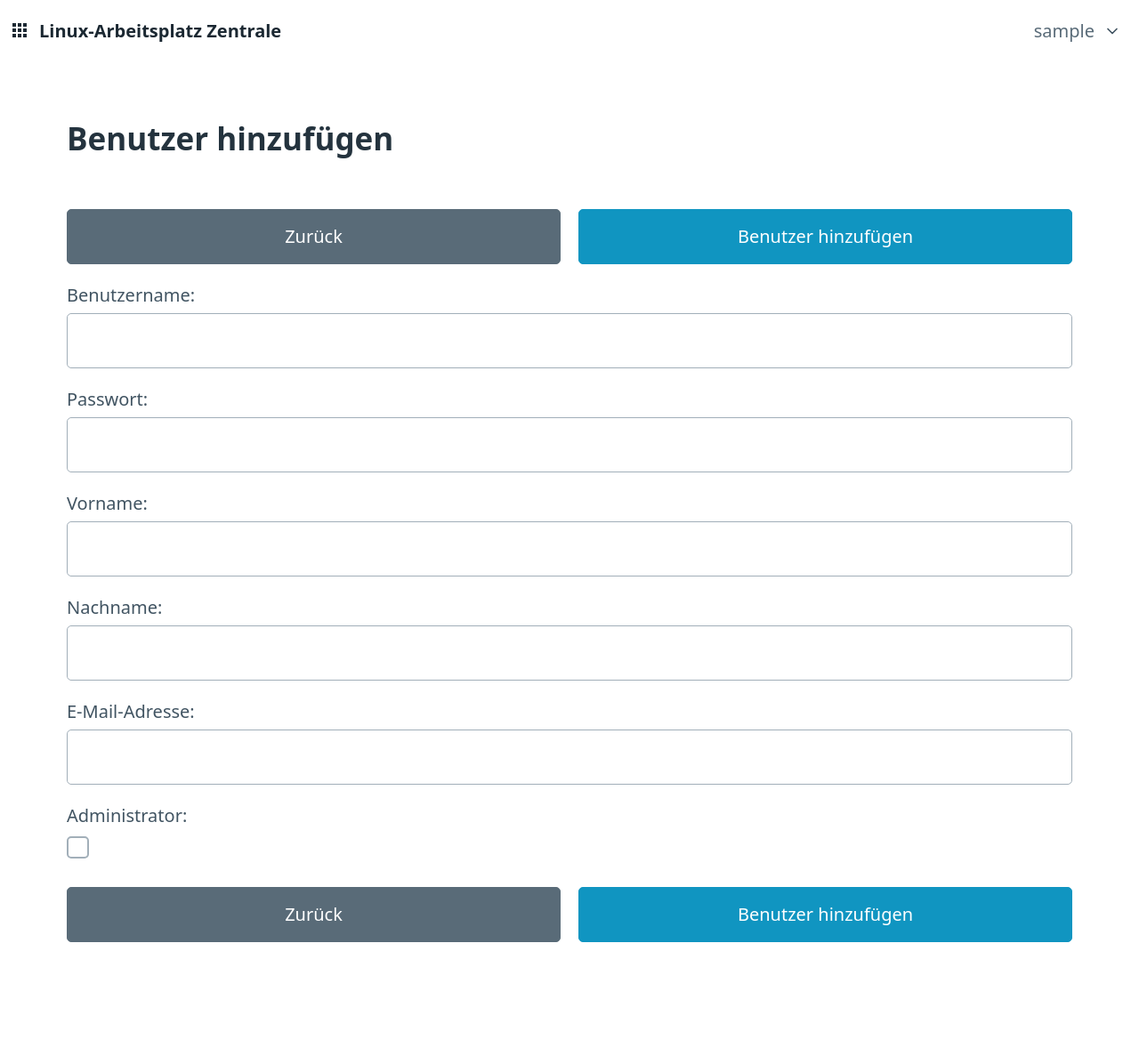
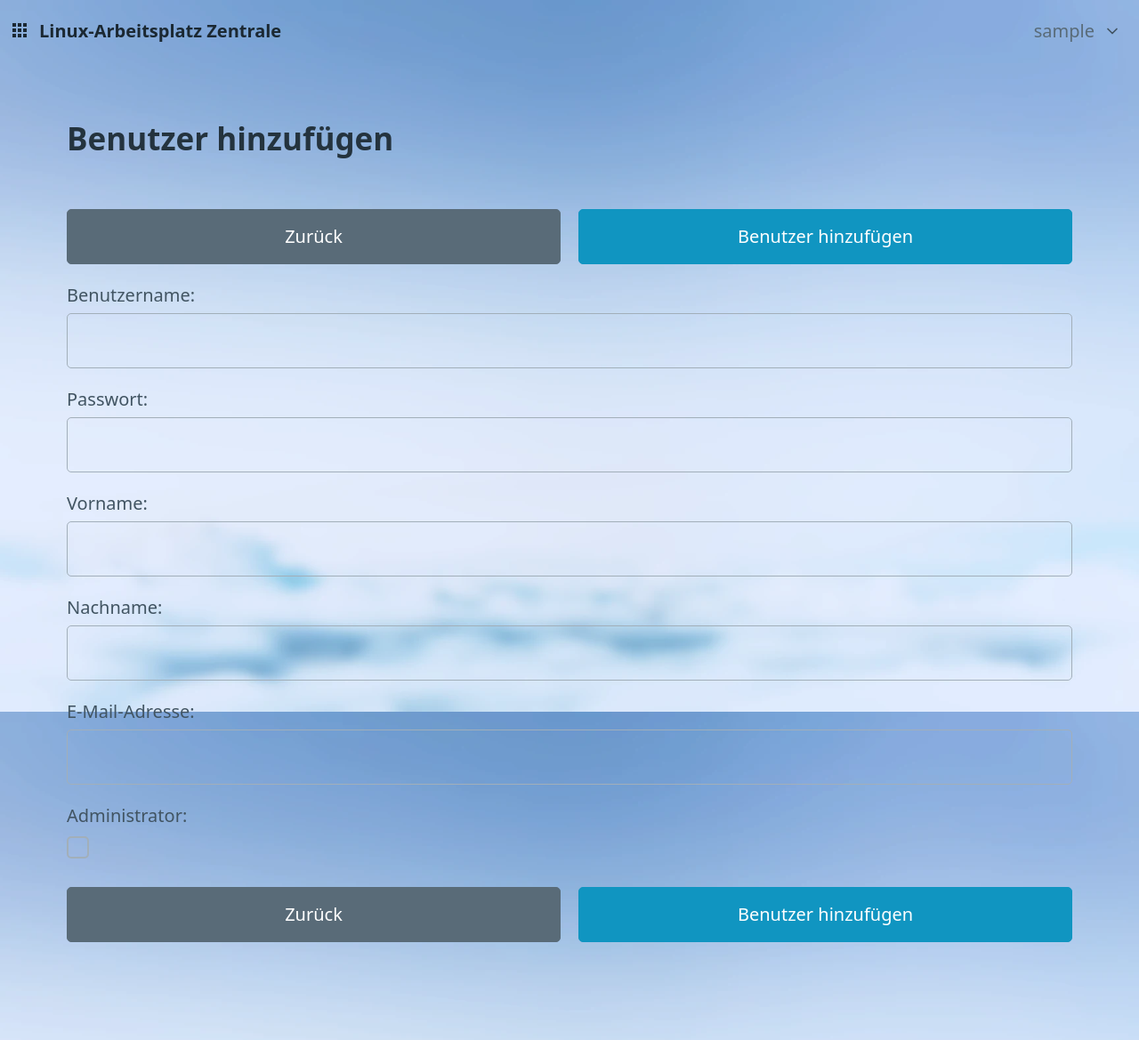
Before and after one commit to Jean28518/libre-workspace, a Django app: page /create_user in a window 1280 px wide. Shown: the whole page at 89% size. Run offline with Django 3.2, Linux system fonts and the light colour scheme; the visitor is signed in with stand-in values (Sample User, id 1).

Commit message:
Add background image

```diff
--- a/src/lac/lac/templates/lac/base.html
+++ b/src/lac/lac/templates/lac/base.html
@@ -71,6 +71,24 @@
       /* Rules for using icons as white on a dark background. */
       .material-icons.md-light { color: rgba(255, 255, 255, 1); }
       .material-icons.md-light.md-inactive { color: rgba(255, 255, 255, 0.3); }
+
+    body {
+      background-image: url('/static/lac/images/background-blured.webp');
+      background-repeat: no-repeat;
+      background-attachment: fixed;
+      background-size: cover;
+      min-height: 100%;
+    }
+    html {
+      height: 100%;
+    }
+    /* .container {
+
+      background: rgba(255, 255, 255, 0.3);
+      padding: 32px;
+      border-radius: 8px;
+    } */
+
     </style>
   </head>
   <body>
```
Also changed, not shown: src/lac/lac/static/lac/images/background-blured.webp (added), src/lac/lac/static/lac/images/background.webp (added).
